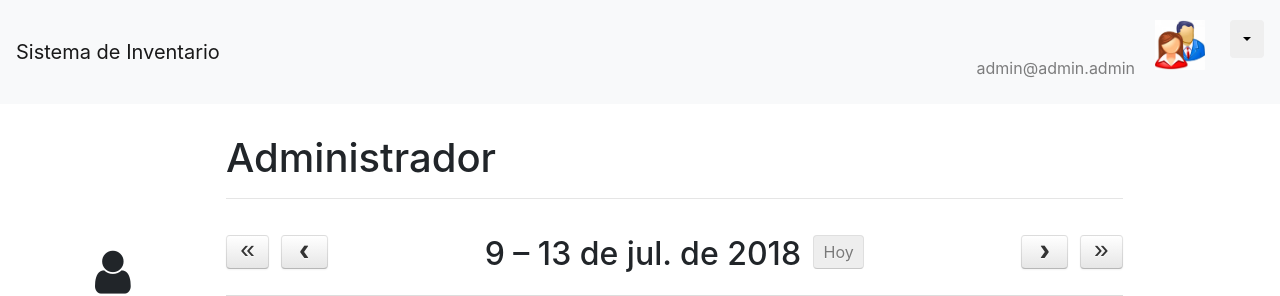
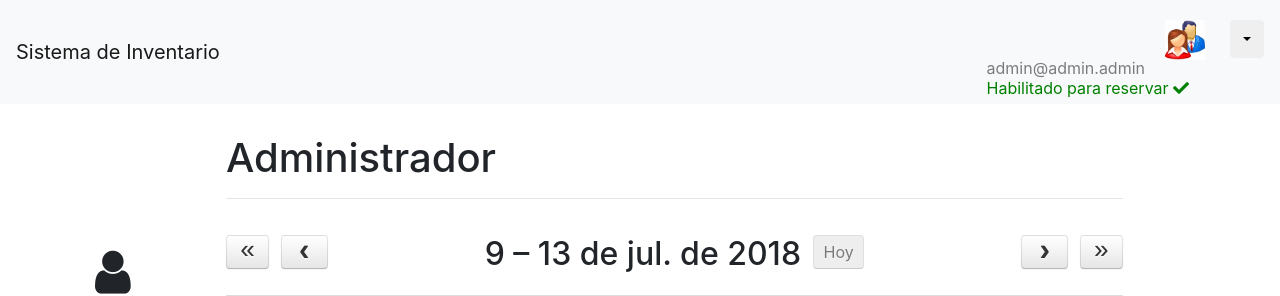
Before and after one commit to DCC-CC4401/2018-1-Winning-Eleven-11-T3, a Django app: page /espacios/ in a window 1280 px wide. Shown: the top 296 px of the page. Run offline with Django 3.2, Linux system fonts and the light colour scheme; a user stored in the database is signed in; data comes from the database, SQL or seed files in the repository; some libraries are stand-ins or nearby versions; some web fonts are replaced.

Commit message:
Barra muestra si el usuario puede o no solicitar reservas

```diff
--- a/InventarioCEI/templates/base.html
+++ b/InventarioCEI/templates/base.html
@@ -26,14 +26,19 @@
               <li>
                   <span class="navbar-text">
                       <p align="right">
-                          <b>{{ user.first_name }} {{ user.last_name }}</b><br>
+                       <b>{{ user.first_name }} {{ user.last_name }}</b><br>
                           {{ user.rut }}<br>
                           {{ user.email }}
+                   {% if user.has_permission %}
+                       <div style="color: green; position: absolute; margin-top: -20px"> Habilitado para reservar <i class="fas fa-check"></i></div>
+                   {% else %}
+                       <div style="color: red; position: absolute; margin-top: -20px"> No habilitado para reservar <i class="fas fa-times"></i></div>
+                   {% endif %}
                       </p>
                   </span>
               </li>
               <li>
-                  <img src="{% static 'img/userlogo.png' %}" style="margin:20px;" width="50" height="50">
+                  <img src="{% static 'img/userlogo.png' %}" style="margin:20px;" width="40" height="40">
               </li>
               <li>
                   <div class="dropdown" style="margin-left:5px;margin-top:20px;border-collapse:collapse;">
@@ -43,6 +48,7 @@
                           <div class="dropdown-divider"></div>
                           <a class="dropdown-item" href="{% url 'logout' %}">Cerrar sesión</a>
                       </div>
+
                   </div>
               </li>
           {% else %}
```
